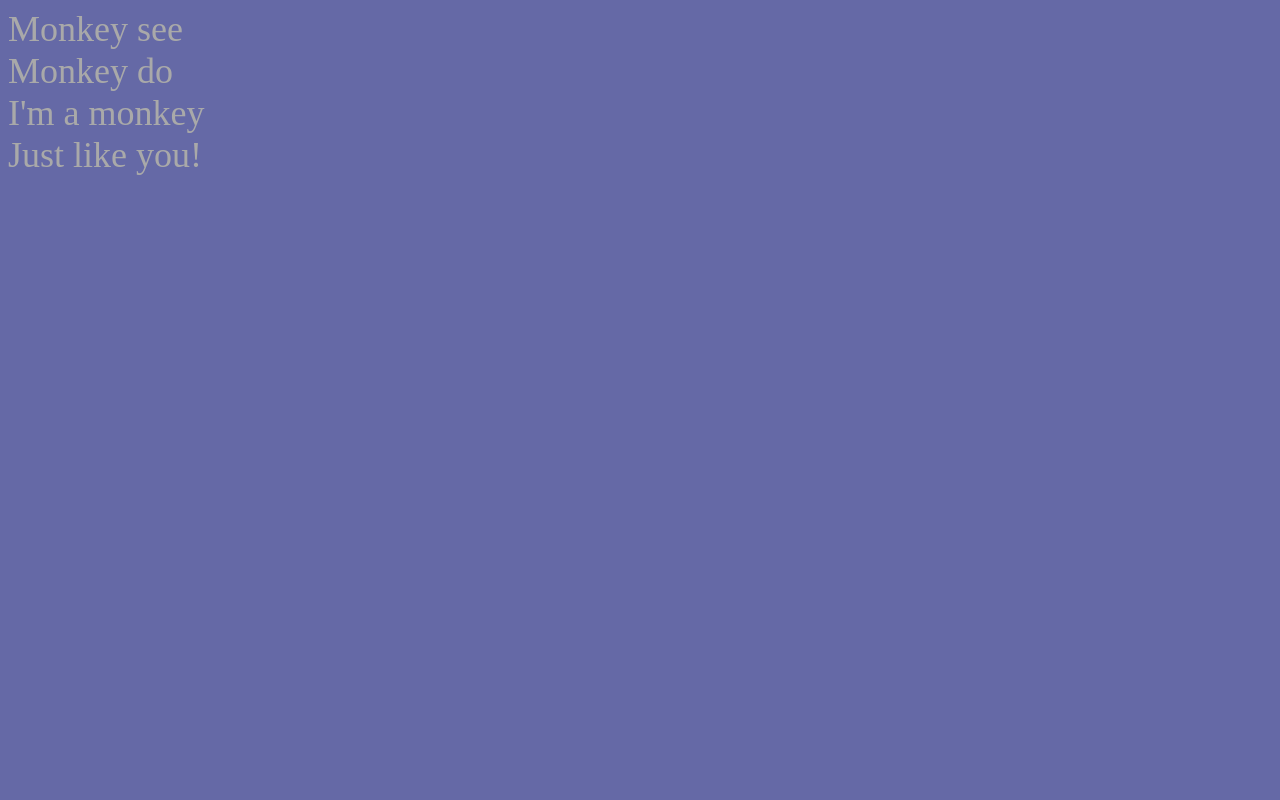
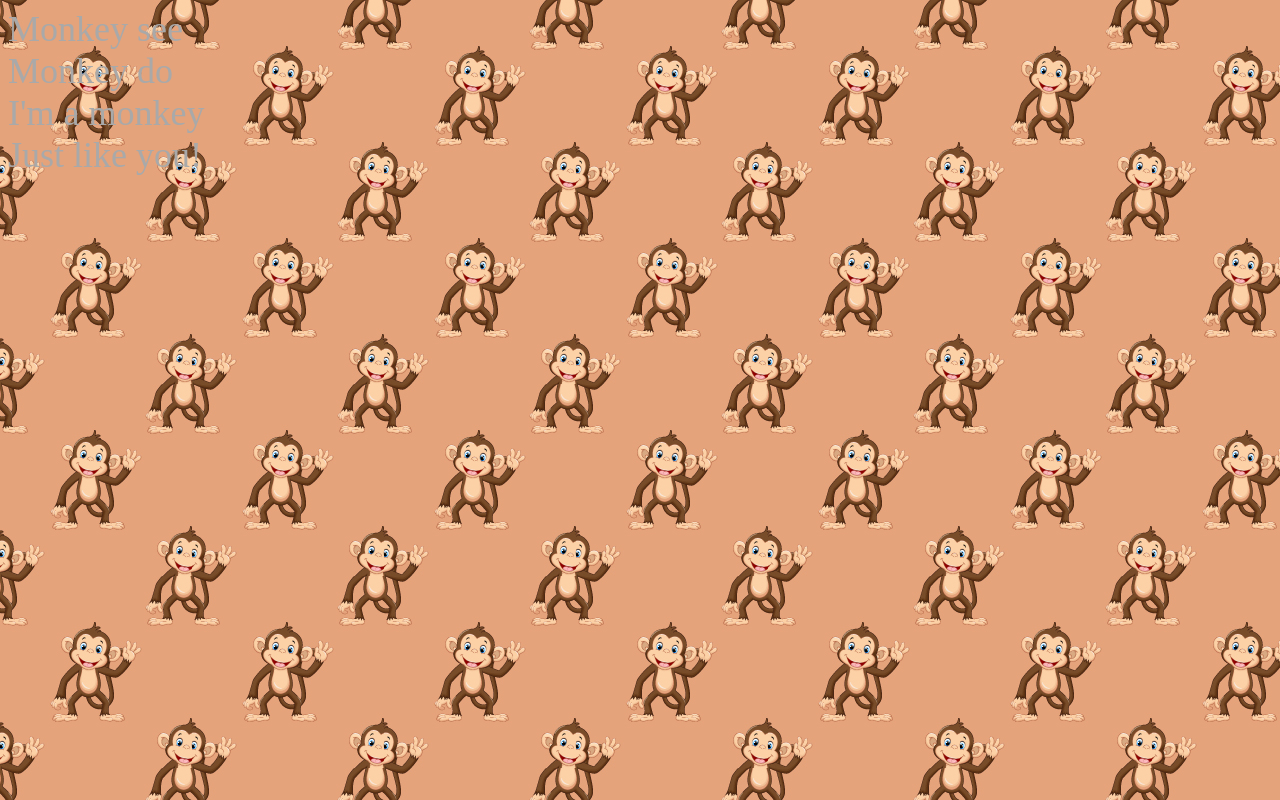
Before and after one commit to JeffreyCougler/JeffreyCougler, a plain HTML site: page index.html in a window 1280 px wide. Drawn offline with Linux system fonts and the light colour scheme.

Commit message:
Update index.html

```diff
--- a/index.html
+++ b/index.html
@@ -11,7 +11,7 @@
 	<body>
 		<style>
 body {
-  background-image:url("images"/"monkey.jpeg");
+  background-image:url("images/Monkey.jpg");
 }
 </style>
 		Monkey see<br>
```
